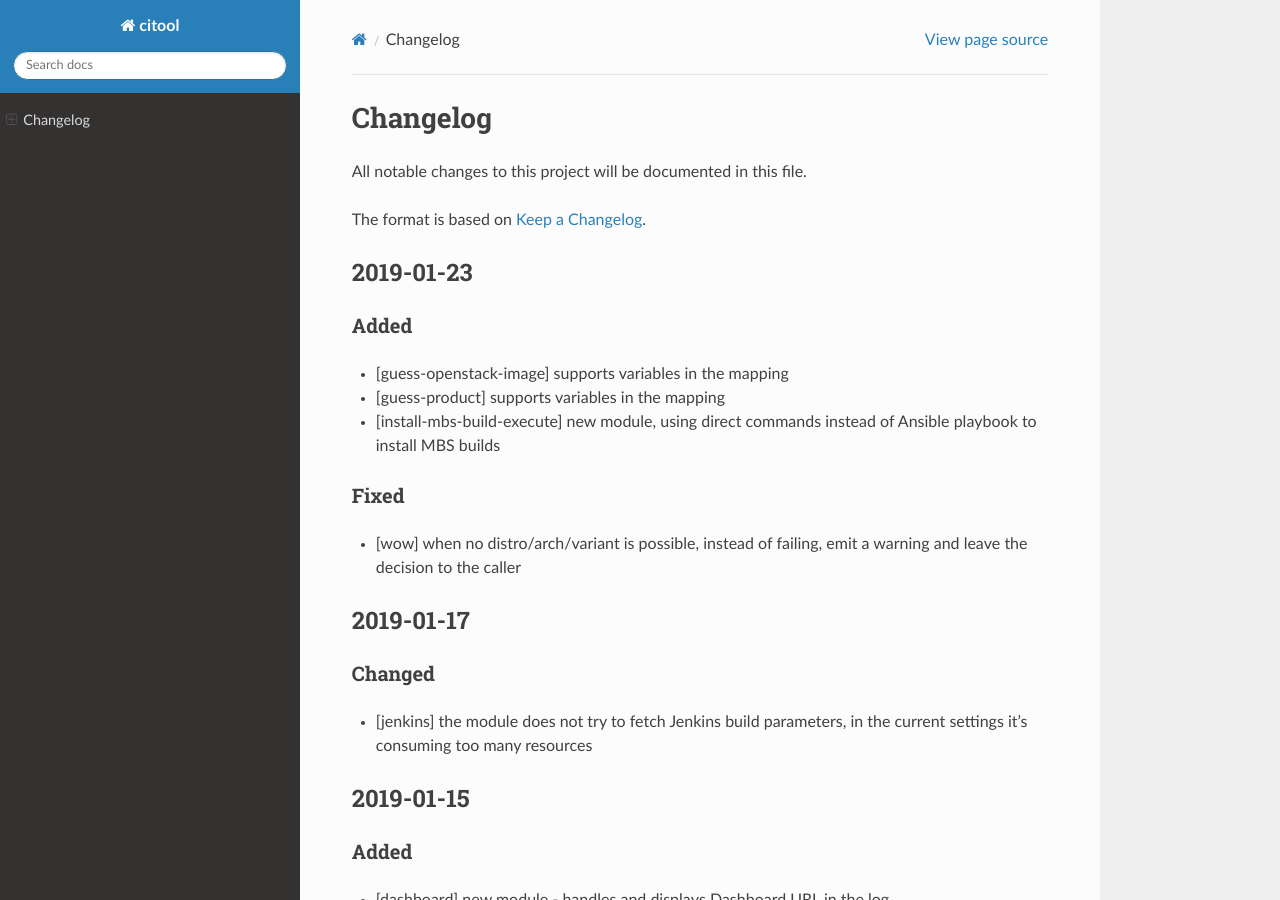
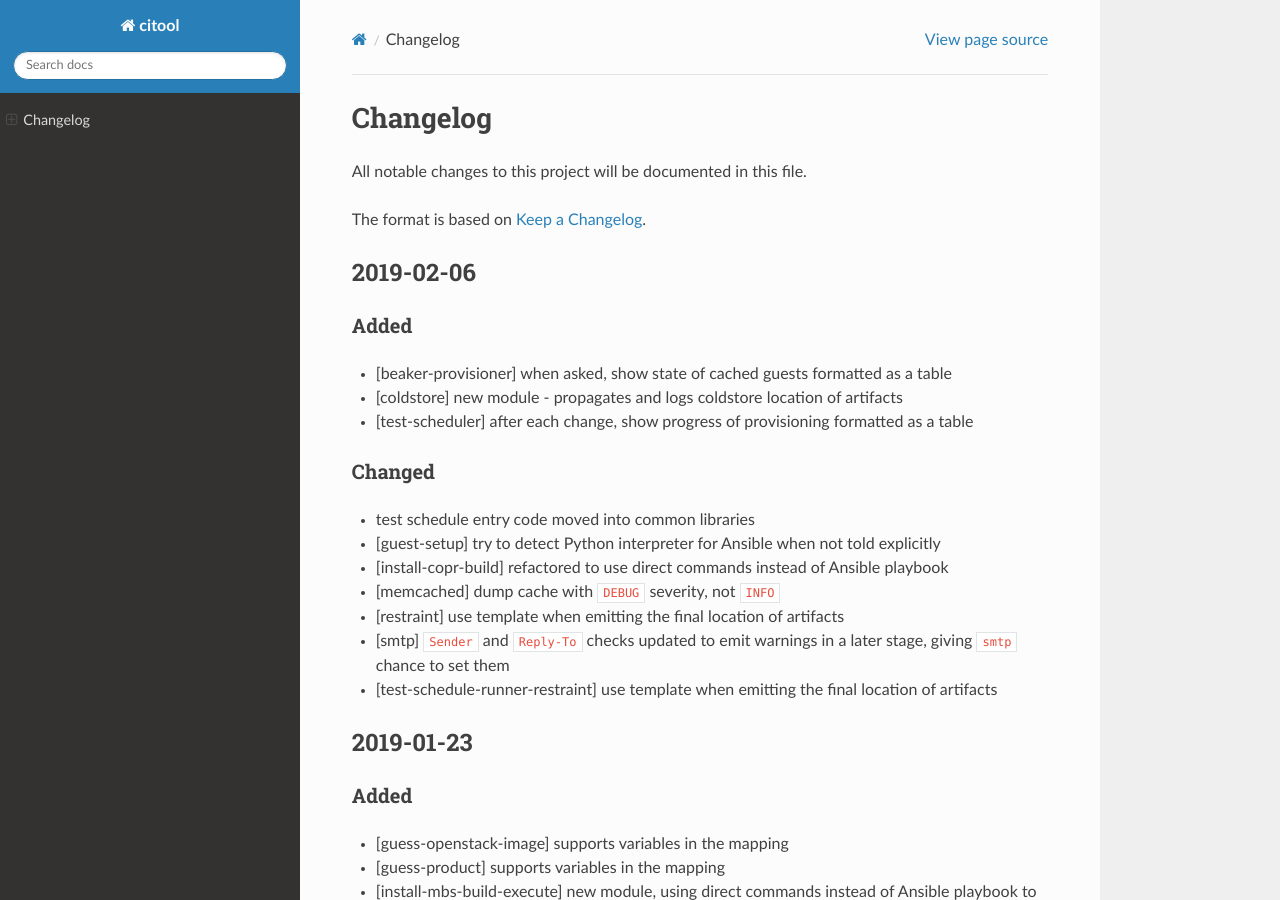
Before and after one commit to guy9050/gluetool, a Sphinx documentation site: the page built from docs/source/CHANGELOG.rst, in a window 1280 px wide and 900 px high. Built offline with Sphinx 7.4.7 and the Read the Docs theme 2.0.0, drawn with Linux system fonts in a browser that asks for light colours.

Commit message:
Changelog update for 2019-02-05 release

```diff
--- a/docs/source/CHANGELOG.rst
+++ b/docs/source/CHANGELOG.rst
@@ -4,6 +4,28 @@ Changelog
 All notable changes to this project will be documented in this file.
 
 The format is based on `Keep a Changelog <https://keepachangelog.com/en/1.0.0/>`_.
+
+2019-02-06
+----------
+
+Added
+~~~~~
+
+- [beaker-provisioner] when asked, show state of cached guests formatted as a table
+- [coldstore] new module - propagates and logs coldstore location of artifacts
+- [test-scheduler] after each change, show progress of provisioning formatted as a table
+
+Changed
+~~~~~~~
+
+- test schedule entry code moved into common libraries
+- [guest-setup] try to detect Python interpreter for Ansible when not told explicitly
+- [install-copr-build] refactored to use direct commands instead of Ansible playbook
+- [memcached] dump cache with ``DEBUG`` severity, not ``INFO``
+- [restraint] use template when emitting the final location of artifacts
+- [smtp] ``Sender`` and ``Reply-To`` checks updated to emit warnings in a later stage, giving ``smtp`` chance to set them
+- [test-schedule-runner-restraint] use template when emitting the final location of artifacts
+
 
 2019-01-23
 ----------
```
